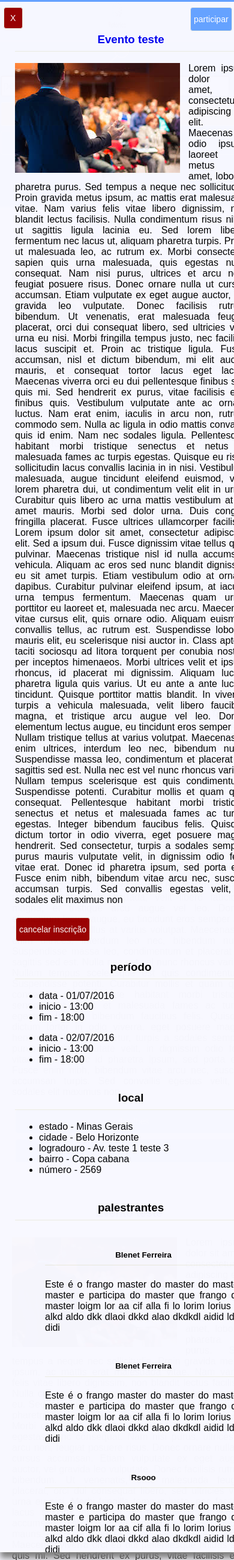
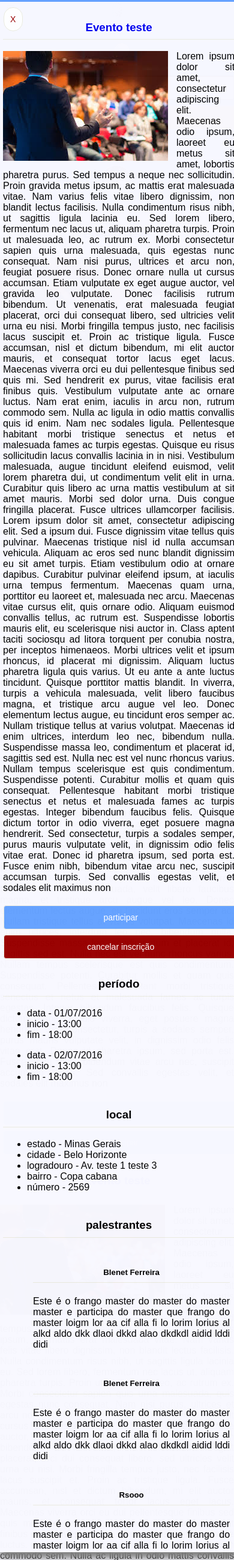
Before and after one commit to ivanmrosa/retorica, a Django app: page /evento/ in a window 390 px wide, after a click on "detalhes". Shown: the whole page at 60% size. Run offline with Django 3.2, Linux system fonts and the light colour scheme.

Commit message:
inclusão formulário de evento

```diff
--- a/retorica/static/css/evento/evento_index.css
+++ b/retorica/static/css/evento/evento_index.css
@@ -69,5 +69,10 @@
   margin-left: 0px;
 }
 
+.event{
+   background-color: ghostwhite;
+   padding: 0px;
+}
+
 
 }
--- a/retorica/static/css/rlib.css
+++ b/retorica/static/css/rlib.css
@@ -205,8 +205,6 @@ html, body{
    overflow-y:auto;
    padding-left : 3px;
    padding-top: 10px;
-
-
 }
 
 .card{
--- a/retorica/template/evento/evento_index.html
+++ b/retorica/template/evento/evento_index.html
@@ -15,7 +15,7 @@
             <img src="{%static 'images/search-icon48.png' %}">
         </div>
         <div class="col col-5 group-pesq" id="pesqtext">
-            <input class="field small-radius" placeholder="pesquise eventos aqui..." type="search">
+            <input class="field small-radius" placeholder="pesquise eventos aqui..." type="text">
         </div>
         <div class="col col-2 group-pesq">
             <a href="" class="btn btn-orange full-width">buscar</a>
@@ -46,7 +46,8 @@
 
         <ul>
             <li>
-                <a href="javascript:void(0)" onclick="evento.ir_pagina('lista_eventos')"><img src="{% static 'images/event.png'%}"></a>
+                <a href="javascript:void(0)" onclick="evento.ir_pagina('lista_eventos')"><img
+                        src="{% static 'images/event.png'%}"></a>
                 <a href="javascript:void(0)" onclick="evento.ir_pagina('lista_eventos')"> inscrições </a>
             </li>
             <li>
@@ -54,7 +55,8 @@
                 <a href="javascript:void(0)"> meus dados </a>
             </li>
             <li>
-                <a href="javascript:void(0)" onclick="evento.ir_pagina('gerenciar_eventos')"><img src="{% static 'images/manage.png'%}"></a>
+                <a href="javascript:void(0)" onclick="evento.ir_pagina('gerenciar_eventos')"><img
+                        src="{% static 'images/manage.png'%}"></a>
                 <a href="javascript:void(0)" onclick="evento.ir_pagina('gerenciar_eventos')"> gerenciar eventos </a>
             </li>
 
@@ -188,16 +190,91 @@
             <div class="green small-font ">meus eventos</div>
         </div>
     </div>
+    <section id="criar_editar_evento" class="col col-10 ">
+        <h3 class="title orange">adicionar evento</h3>
 
+        <form id="form-criar-evento">
+            <div class="form-field">
+                <label for="titulo">título</label>
+                <input type="text" id="titulo" name="titulo">
+            </div>
+            <div class="form-field">
+                <label for="descricao">descrição dealhada</label>
+                <textarea id="descricao" name="descricao">
+                </textarea>
+            </div>
+            <div class="form-field">
+                <label for="palavras_chave">palavras chaves</label>
+                <input type="text" id="palavras_chave" name="palavras_chave">
+            </div>
+            <div class="form-field">
+                <label for="tipo_cobranca">tipo da cobrança</label>
+                <select>
+                    <option value=""></option>
+                    <option value="G">Gratuíto</option>
+                    <option value="P">Pago</option>
+                </select>
+            </div>
+
+            <div class="form-field">
+                <label for="pais">país:</label>
+                <select name="pais" id="pais">
+                    <option value="1">Brasil</option>
+                </select>
+            </div>
+
+            <div class="form-field">
+                <label for="estado">estado:</label>
+                <select name="estado" id="estado">
+                    <option value="1">Minas gerais</option>
+                </select>
+            </div>
+
+            <div class="form-field">
+                <label for="cidade">cidade:</label>
+                <select name="cidade" id="cidade">
+                    <option value="1">Belo Horizonte</option>
+                </select>
+            </div>
+            <div class="form-field">
+                <label for="cep">cep/zip-code:</label>
+                <input name="cep" id="cep" type="text">
+            </div>
+            <div class="form-field">
+                <label for="bairro">bairro:</label>
+                <input name="bairro" id="bairro" type="text">
+            </div>
+            <div class="form-field">
+                <label for="endereco">logradouro:</label>
+                <input name="endereco" id="endereco" type="text">
+            </div>
+            <div class="form-field">
+                <label for="numero_endereco">número:</label>
+                <input name="numero_endereco" id="numero_endereco" type="number">
+            </div>
+            <label for="evento_privado" class="bold">evento privado(não mostrar na timeline)</label>
+            <input type="checkbox" id="evento_privado" name="evento_privado">
+
+            <div class="form-field">
+                <label for="imagem_divulgacao">imagem para timeline:</label>
+                <input name=imagem_divulgacao" id="imagem_divulgacao" type="file" accept="image/*">
+            </div>
+
+            <a href="javascript:void(0)" class="btn btn-blue">salvar e gerenciar</a>
+
+        </form>
+    </section>
+    <section id="lista_eventos_gerenciar" class="col col-10 hidde">
+       <div class="col col-3 card text-center v-center orange small-font ">
+           evento teste
+       </div>
+    </section>
 </section>
 
 <section id="detalhe_evento" class="popup full">
     <div class="popup-body">
-        <a href="javascript:void(0)" class="btn btn-red btn-small small-radius fixed"
+        <a href="javascript:void(0)" class="btn red big-radius fixed"
            onclick="mainLib.popup.closePopup('detalhe_evento')">X</a>
-
-        <a href="javascript:void(0)" class="btn btn-blue small-radius fixed btn-float-participar"
-           onclick="mainLib.popup.openPopup('inscricao_evento')">participar</a>
 
         <div class="event col col-9">
             <h3 class="title"><a href="#">Evento teste</a></h3>
@@ -262,8 +339,14 @@
                 vitae arcu nec, suscipit accumsan turpis. Sed convallis egestas velit, et sodales elit maximus non
 
             </p>
-            <div class="col col-10"><a id="btn-cancelar-inscricao" class="btn btn-red">cancelar inscrição</a></div>
-            <section id="evento-periodo" class="col col-2">
+            <div class="col col-5">
+                <a href="javascript:void(0)" class="btn btn-blue full-width" id="btn-inscrever-evento"
+                   onclick="mainLib.popup.openPopup('inscricao_evento')">participar</a>
+            </div>
+            <div class="col col-5"><a id="btn-cancelar-inscricao" class="btn btn-red full-width">cancelar inscrição</a></div>
+
+
+            <section id="evento-periodo" class="col col-5">
                 <h3 class="title">período</h3>
                 <ul>
                     <li>data - 01/07/2016</li>
@@ -279,7 +362,7 @@
 
             </section>
 
-            <section id="evento-localidade" class="col col-3">
+            <section id="evento-localidade" class="col col-5">
                 <h3 class="title">local</h3>
                 <ul>
                     <li>estado - Minas Gerais</li>
@@ -418,6 +501,11 @@
 <script>
       mainLib.loadMenu();
       evento.ir_pagina('lista_eventos');
+
+
+
+
+
 </script>
 
 {% endblock %}
```
Lines whose indentation alone changed are shown as unchanged.
